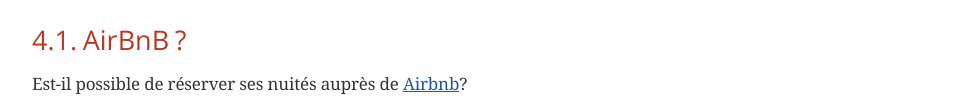
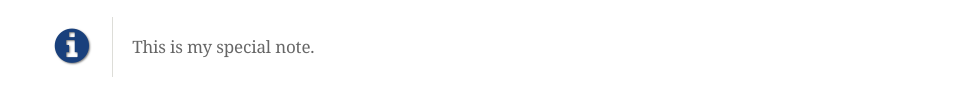
Before and after one commit to jmbruel/irit-ut2j, a plain HTML site: page index.html in a window 1280 px wide. Shown: the part 5552-5660 px from the top of the page, without its empty margins (303-1269 px from the left). Drawn offline with nearby package versions, Linux system fonts and the light colour scheme; a web font is replaced by a local one.

Commit message:
pb des icones des notes

```diff
--- a/index.html
+++ b/index.html
@@ -853,6 +853,18 @@ projets de recherche. N&#8217;hésitez pas à contacter <a href="mailto:clothild
 </li>
 </ul>
 </div>
+<div class="admonitionblock note">
+<table>
+<tr>
+<td class="icon">
+<i class="fa icon-note" title="My Special Note"></i>
+</td>
+<td class="content">
+This is my special note.
+</td>
+</tr>
+</table>
+</div>
 <div class="sect2">
 <h3 id="_airbnb">4.1. AirBnB ?</h3>
 <div class="paragraph">
@@ -1046,7 +1058,7 @@ This document is free to use under 'Licence Creative Commons' licence.
 <div id="footer">
 <div id="footer-text">
 Version 1.2<br>
-Last updated 2015-11-16 12:39:09 CET
+Last updated 2015-11-16 13:59:24 CET
 </div>
 </div>
 </body>
```
Also changed, not shown: main.html (+13 -1 lines), 3 other files.
